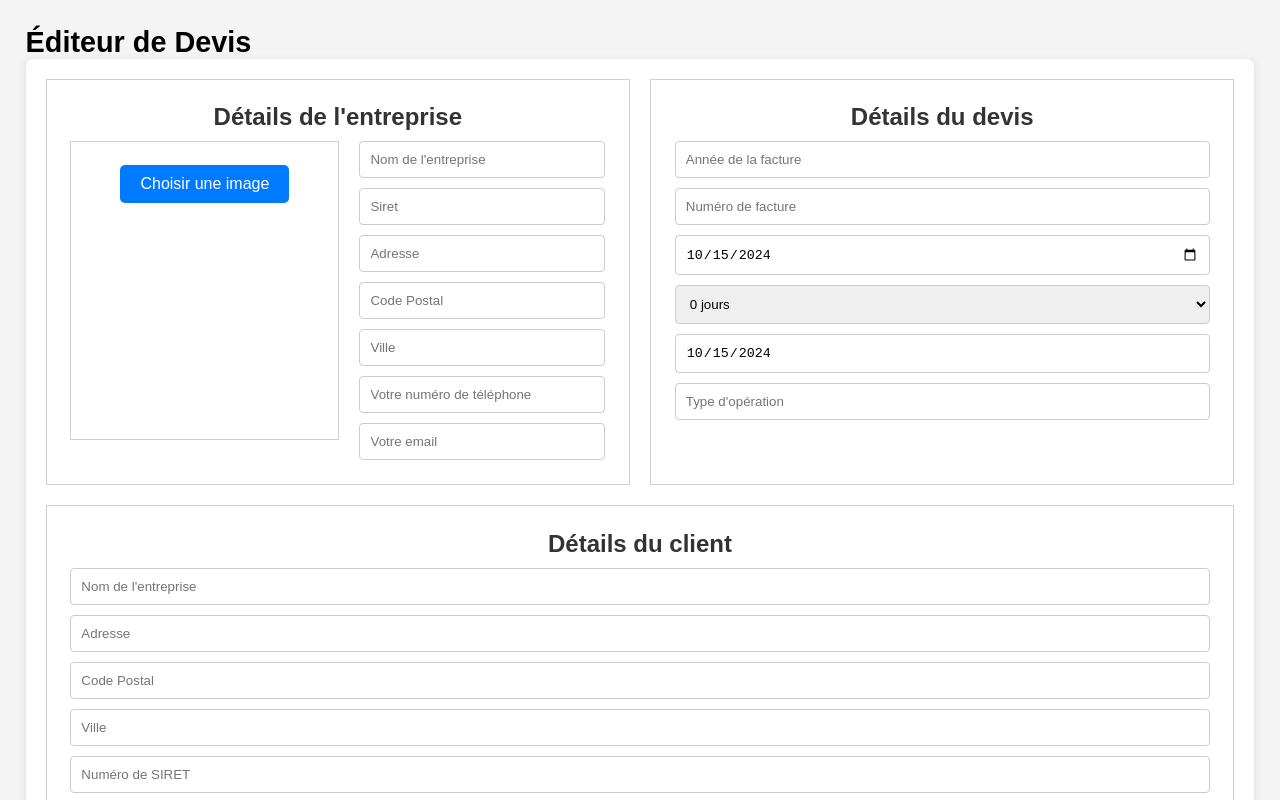
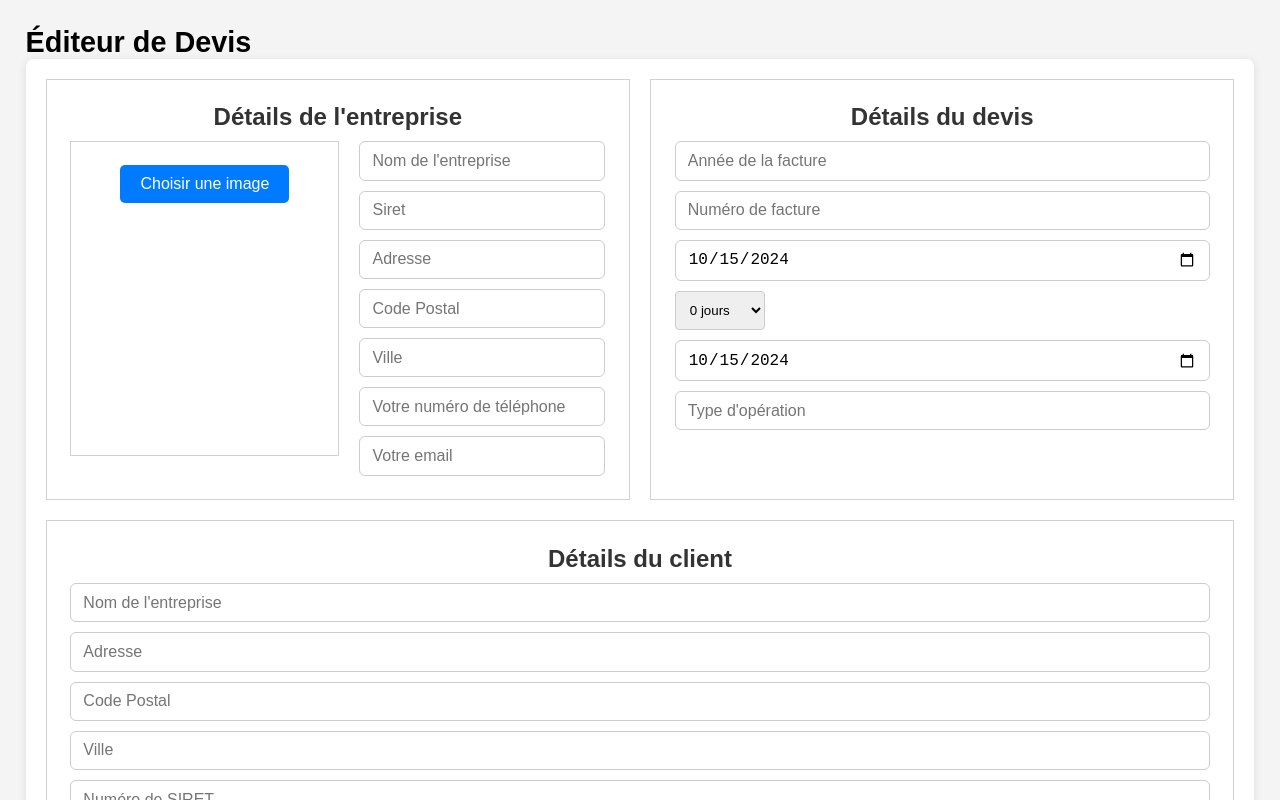
Before and after one commit to Emerson452/local-invoice, a React (Vite) app: page /devis in a window 1280 px wide. Shown: the top 800 px of the page. Built offline with nearby package versions, Linux system fonts and the light colour scheme.

Commit message:
🎨 input component

```diff
--- /dev/null
+++ b/src/components/Input/index.css
@@ -0,0 +1,24 @@
+.input-field {
+  display: flex;
+  flex-direction: column;
+}
+
+.input-field label {
+  font-size: 0.9rem;
+  font-weight: 500;
+  margin-bottom: 0.4rem;
+  color: #333;
+}
+
+.input-field input {
+  padding: 0.6rem 0.75rem;
+  font-size: 1rem;
+  border: 1px solid #ccc;
+  border-radius: 6px;
+  background-color: #fff;
+}
+
+.input-field input:focus {
+  border-color: #2563eb;
+  outline: none;
+}
--- /dev/null
+++ b/src/components/Input/index.tsx
@@ -0,0 +1,37 @@
+import React from "react";
+import "./index.css";
+
+interface InputProps {
+  label?: string;
+  name: string;
+  value: string | number;
+  type?: string;
+  placeholder?: string;
+  onChange: (e: React.ChangeEvent<HTMLInputElement>) => void;
+  error?: string;
+}
+
+const InputField: React.FC<InputProps> = ({
+  label,
+  name,
+  value,
+  type = "text",
+  placeholder,
+  onChange,
+  error,
+}) => (
+  <div className="input-field">
+    {label && <label htmlFor={name}>{label}</label>}
+    <input
+      id={name}
+      name={name}
+      value={value}
+      type={type}
+      placeholder={placeholder}
+      onChange={onChange}
+    />
+    {error && <span className="error">{error}</span>}
+  </div>
+);
+
+export default InputField;
--- a/src/components/InvoiceForm/index.tsx
+++ b/src/components/InvoiceForm/index.tsx
@@ -1,5 +1,36 @@
 import React, { useState, useEffect } from "react";
 import "./index.css";
+import Input from "../Input";
+
+interface SelectFieldProps {
+  label?: string;
+  name: string;
+  value: string | number;
+  options: { label: string; value: string | number }[];
+  onChange: (e: React.ChangeEvent<HTMLSelectElement>) => void;
+  error?: string;
+}
+
+const SelectField: React.FC<SelectFieldProps> = ({
+  label,
+  name,
+  value,
+  options,
+  onChange,
+  error,
+}) => (
+  <div className="select-field">
+    {label && <label htmlFor={name}>{label}</label>}
+    <select id={name} name={name} value={value} onChange={onChange}>
+      {options.map(({ label, value }) => (
+        <option key={value} value={value}>
+          {label}
+        </option>
+      ))}
+    </select>
+    {error && <span className="error">{error}</span>}
+  </div>
+);
 
 interface InvoiceFormProps {
   onSubmit: (data: any) => void;
@@ -41,7 +72,7 @@ const InvoiceForm: React.FC<InvoiceFormProps> = ({ onSubmit, mode }) => {
     clientCode: "",
     categories: [
       {
-        name: "", // Nom de la catégorie
+        name: "",
         items: [
           {
             description: "",
@@ -51,7 +82,7 @@ const InvoiceForm: React.FC<InvoiceFormProps> = ({ onSubmit, mode }) => {
             unitPrice: 0,
             vat: 0,
           },
-        ], // Liste d'items sous cette catégorie
+        ],
       },
     ],
     paymentTerms: "0",
@@ -204,52 +235,52 @@ const InvoiceForm: React.FC<InvoiceFormProps> = ({ onSubmit, mode }) => {
                 onChange={handleFileChange}
                 className="hidden-file-input"
               />
-
               <label htmlFor="fileInput" className="primary-input">
                 Choisir une image
               </label>
             </div>
             <div className="input-container">
-              <input
-                type="text"
+              <Input
                 name="companyName"
                 placeholder="Nom de l'entreprise"
+                value={formData.companyName}
                 onChange={handleChange}
               />
-              <input
-                type="text"
+              <Input
                 name="companySiret"
                 placeholder="Siret"
+                value={formData.companySiret}
                 onChange={handleChange}
               />
-              <input
-                type="text"
+              <Input
                 name="companyAddress"
                 placeholder="Adresse"
+                value={formData.companyAddress}
                 onChange={handleChange}
               />
-              <input
-                type="text"
+              <Input
                 name="companyPostalCode"
                 placeholder="Code Postal"
+                value={formData.companyPostalCode}
                 onChange={handleChange}
               />
-              <input
-                type="text"
+              <Input
                 name="companyCity"
                 placeholder="Ville"
+                value={formData.companyCity}
                 onChange={handleChange}
               />
-              <input
-                type="text"
+              <Input
                 name="myPhone"
                 placeholder="Votre numéro de téléphone"
+                value={formData.myPhone}
                 onChange={handleChange}
               />
-              <input
-                type="email"
+              <Input
                 name="myEmail"
                 placeholder="Votre email"
+                type="email"
+                value={formData.myEmail}
                 onChange={handleChange}
               />
             </div>
@@ -261,46 +292,47 @@ const InvoiceForm: React.FC<InvoiceFormProps> = ({ onSubmit, mode }) => {
             {mode === "facture" ? "Détails de la facture" : "Détails du devis"}
           </h2>
           <div className="input-container">
-            <input
-              type="text"
+            <Input
               name="invoiceYear"
               placeholder="Année de la facture"
+              value={formData.invoiceYear}
               onChange={handleChange}
             />
-            <input
-              type="text"
+            <Input
               name="invoiceNumber"
               placeholder="Numéro de facture"
+              value={formData.invoiceNumber}
               onChange={handleChange}
             />
-            <input
+            <Input
+              name="invoiceDate"
               type="date"
-              name="invoiceDate"
               value={formData.invoiceDate}
               onChange={handleChange}
             />
-            <select
+            <SelectField
               name="paymentTerms"
               value={formData.paymentTerms}
               onChange={handleChange}
-            >
-              <option value="0">0 jours</option>
-              <option value="7">7 jours</option>
-              <option value="14">14 jours</option>
-              <option value="30">30 jours</option>
-              <option value="60">60 jours</option>
-              <option value="90">90 jours</option>
-            </select>
-            <input
+              options={[
+                { label: "0 jours", value: "0" },
+                { label: "7 jours", value: "7" },
+                { label: "14 jours", value: "14" },
+                { label: "30 jours", value: "30" },
+                { label: "60 jours", value: "60" },
+                { label: "90 jours", value: "90" },
+              ]}
+            />
+            <Input
+              name="dueDate"
               type="date"
-              name="dueDate"
               value={formData.dueDate}
-              readOnly
+              onChange={() => {}}
             />
-            <input
-              type="text"
+            <Input
               name="operationType"
               placeholder="Type d'opération"
+              value={formData.operationType}
               onChange={handleChange}
             />
           </div>
@@ -309,46 +341,46 @@ const InvoiceForm: React.FC<InvoiceFormProps> = ({ onSubmit, mode }) => {
       <div className="form-section">
         <h2>Détails du client</h2>
         <div className="input-container">
-          <input
-            type="text"
+          <Input
             name="clientCompany"
             placeholder="Nom de l'entreprise"
+            value={formData.clientCompany}
             onChange={handleChange}
           />
-          <input
-            type="text"
+          <Input
             name="clientAddress"
             placeholder="Adresse"
+            value={formData.clientAddress}
             onChange={handleChange}
           />
-          <input
-            type="text"
+          <Input
             name="clientPostalCode"
             placeholder="Code Postal"
+            value={formData.clientPostalCode}
             onChange={handleChange}
           />
-          <input
-            type="text"
+          <Input
             name="clientCity"
             placeholder="Ville"
+            value={formData.clientCity}
             onChange={handleChange}
           />
-          <input
-            type="text"
+          <Input
             name="clientSIRET"
             placeholder="Numéro de SIRET"
+            value={formData.clientSIRET}
             onChange={handleChange}
           />
-          <input
-            type="text"
+          <Input
             name="clientPhone"
             placeholder="Numéro de téléphone"
+            value={formData.clientPhone}
             onChange={handleChange}
           />
-          <input
-            type="text"
+          <Input
             name="clientCode"
             placeholder="Code client"
+            value={formData.clientCode}
             onChange={handleChange}
           />
         </div>
```
